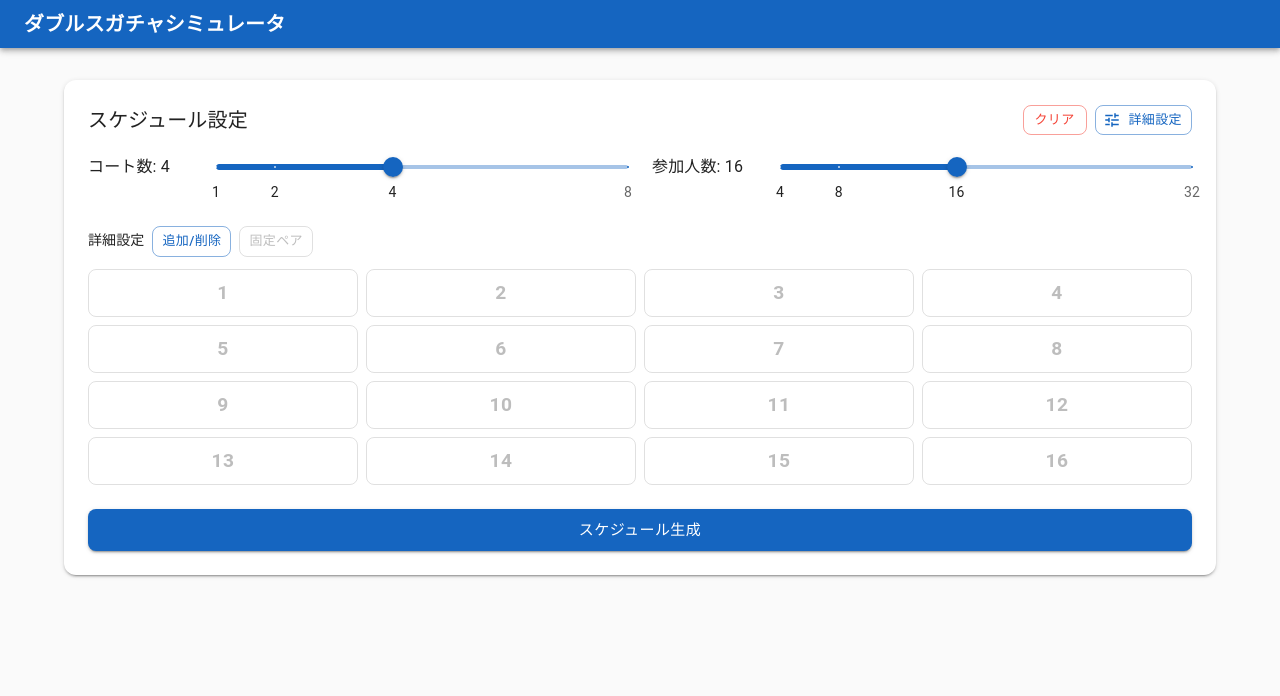
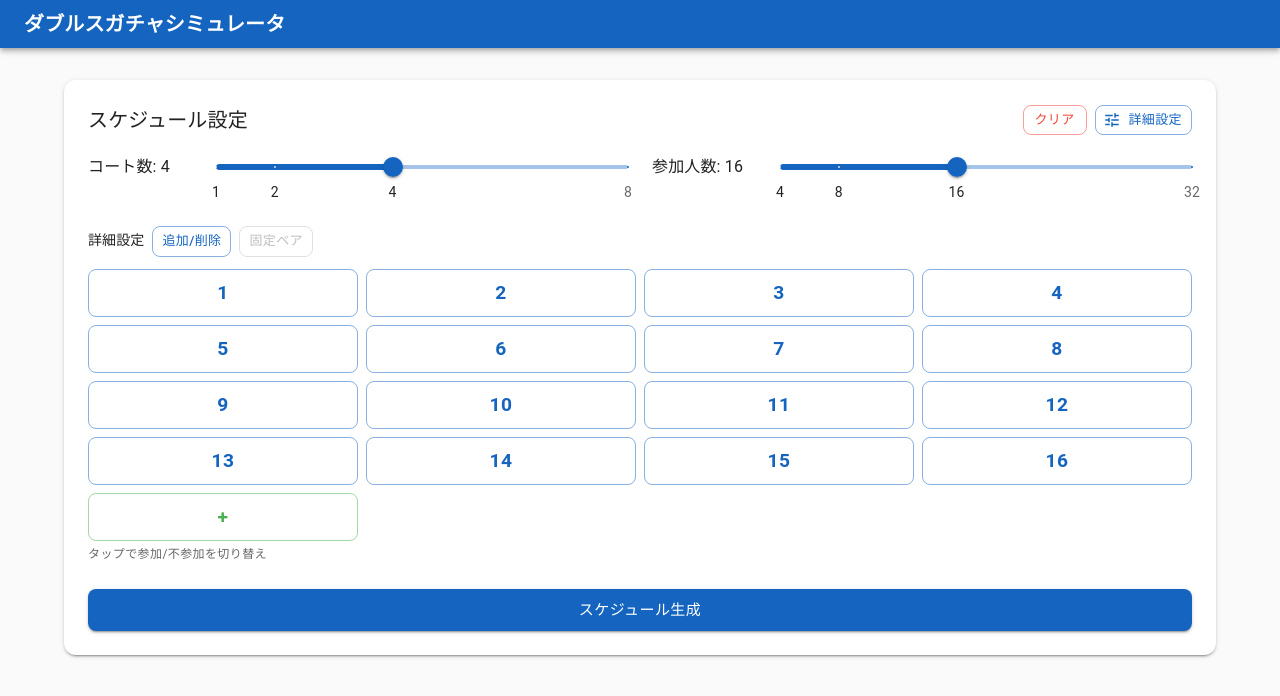
Before and after one commit to tshorea1207/doubles-random-number-table, a React (Vite) app: page / in a window 1280 px wide. Both pictures are taken after a click on the button "追加/削除". Shown: the top 696 px of the page. Built offline with nearby package versions, Linux system fonts and the light colour scheme.

Commit message:
追加/削除機能は最初のスケジュール生成前から実行可能とする

```diff
--- a/src/components/ScheduleForm.tsx
+++ b/src/components/ScheduleForm.tsx
@@ -129,16 +129,21 @@ export function ScheduleForm({ onGenerate, onRegenerate, onCancel, onClear, isGe
       const all = [...currentActivePlayers, ...pendingAdds, ...removedPlayers];
       return [...new Set(all)].sort((a, b) => a - b);
     }
-    return Array.from({ length: players }, (_, i) => i + 1);
+    const base = Array.from({ length: players }, (_, i) => i + 1);
+    const all = [...base, ...pendingAdds];
+    return [...new Set(all)].sort((a, b) => a - b);
   }, [schedule, currentActivePlayers, players, pendingAdds, removedPlayers]);
 
   // 変更適用後のアクティブプレイヤー
   const newActivePlayers = useMemo(() => {
+    const base = schedule
+      ? currentActivePlayers
+      : Array.from({ length: players }, (_, i) => i + 1);
     return [
-      ...currentActivePlayers.filter(p => !pendingRemoves.includes(p)),
+      ...base.filter(p => !pendingRemoves.includes(p)),
       ...pendingAdds,
     ].sort((a, b) => a - b);
-  }, [currentActivePlayers, pendingAdds, pendingRemoves]);
+  }, [schedule, currentActivePlayers, players, pendingAdds, pendingRemoves]);
 
   // プレイヤー → 固定ペアインデックスのマップ（色分け用）
   const playerPairMap = useMemo(() => {
@@ -189,14 +194,16 @@ export function ScheduleForm({ onGenerate, onRegenerate, onCancel, onClear, isGe
 
   // 次のプレイヤー番号
   const nextPlayerNumber = useMemo(() => {
-    const allKnown = [...currentActivePlayers, ...pendingAdds, ...removedPlayers];
+    const allKnown = schedule
+      ? [...currentActivePlayers, ...pendingAdds, ...removedPlayers]
+      : [...Array.from({ length: players }, (_, i) => i + 1), ...pendingAdds];
     return allKnown.length > 0 ? Math.max(...allKnown) + 1 : 1;
-  }, [currentActivePlayers, pendingAdds, removedPlayers]);
+  }, [schedule, currentActivePlayers, pendingAdds, removedPlayers, players]);
 
   // 固定ペアバリデーション
   const effectivePlayersCount = schedule
     ? Math.max(...currentActivePlayers, ...pendingAdds, ...removedPlayers, 0)
-    : players;
+    : Math.max(...gridPlayers, 0);
   const fixedPairsValidation = validateFixedPairs(fixedPairs, effectivePlayersCount);
 
   // --- ハンドラー ---
@@ -207,6 +214,8 @@ export function ScheduleForm({ onGenerate, onRegenerate, onCancel, onClear, isGe
 
     if (!schedule) {
       setPlayers(newValue);
+      setPendingAdds([]);
+      setPendingRemoves([]);
       return;
     }
 
@@ -246,8 +255,18 @@ export function ScheduleForm({ onGenerate, onRegenerate, onCancel, onClear, isGe
       return;
     }
 
-    // 生成前はグリッドは参加者トグル不可
-    if (!schedule) return;
+    if (!schedule) {
+      // 生成前: pendingAdds/pendingRemoves でトグル
+      const basePlayers = Array.from({ length: players }, (_, i) => i + 1);
+      if (pendingAdds.includes(player)) {
+        setPendingAdds(prev => prev.filter(p => p !== player));
+      } else if (pendingRemoves.includes(player)) {
+        setPendingRemoves(prev => prev.filter(p => p !== player));
+      } else if (basePlayers.includes(player)) {
+        setPendingRemoves(prev => [...prev, player]);
+      }
+      return;
+    }
 
     if (pendingAdds.includes(player)) {
       setPendingAdds(prev => prev.filter(p => p !== player));
@@ -284,7 +303,9 @@ export function ScheduleForm({ onGenerate, onRegenerate, onCancel, onClear, isGe
 
   const handleAddPlayer = () => {
     setPendingAdds(prev => [...prev, nextPlayerNumber]);
-    setPlayers(prev => prev + 1);
+    if (schedule) {
+      setPlayers(prev => prev + 1);
+    }
   };
 
   const handleRemoveFixedPair = (index: number) => {
@@ -352,7 +373,7 @@ export function ScheduleForm({ onGenerate, onRegenerate, onCancel, onClear, isGe
       && pairSelection.firstPlayer === player;
 
     if (isInPairSelectionMode && !isSelectableForPair && !isFirstSelected) return true;
-    if (!schedule && pairSelection.mode === 'inactive') return true;
+    if (!schedule && pairSelection.mode === 'inactive' && !showPlayerGrid) return true;
     return false;
   };
 
@@ -379,18 +400,27 @@ export function ScheduleForm({ onGenerate, onRegenerate, onCancel, onClear, isGe
       setPairSelection({ mode: 'inactive' });
     } else {
       // 新規生成パス
+      const effectiveCount = newActivePlayers.length;
+      const newFixedPairs = fixedPairs.filter(
+        fp => newActivePlayers.includes(fp.player1) && newActivePlayers.includes(fp.player2)
+      );
+      if (newFixedPairs.length !== fixedPairs.length) {
+        onFixedPairsChange(newFixedPairs);
+      }
       onGenerate({
         courtsCount: courts,
-        playersCount: players,
+        playersCount: effectiveCount,
         roundsCount: rounds,
         weights: { w1, w2, w3 },
-        fixedPairs,
+        fixedPairs: newFixedPairs,
       });
+      setPendingAdds([]);
+      setPendingRemoves([]);
     }
   };
 
   // バリデーション
-  const playersValid = players >= courts * 4;
+  const playersValid = newActivePlayers.length >= courts * 4;
   const isValid = playersValid && fixedPairsValidation.isValid;
   const errorMessage = !playersValid ? `参加人数は ${courts * 4} 人以上が必要です` : "";
 
@@ -400,7 +430,7 @@ export function ScheduleForm({ onGenerate, onRegenerate, onCancel, onClear, isGe
     : (isValid && !isGenerating);
 
   // 休憩者数の計算
-  const restingCount = Math.max(0, players - courts * 4);
+  const restingCount = Math.max(0, newActivePlayers.length - courts * 4);
   const restingMessage = restingCount > 0 ? `毎ラウンド ${restingCount} 人が休憩` : "";
 
   // 全設定を初期値にリセット
@@ -486,10 +516,10 @@ export function ScheduleForm({ onGenerate, onRegenerate, onCancel, onClear, isGe
           <Grid item xs={12} sm={6} order={{ xs: 2, sm: 2 }}>
             <Box sx={{ display: "flex", alignItems: "center", gap: 2, pb: 2.5 }}>
               <Typography sx={{ whiteSpace: "nowrap", minWidth: "7em" }}>
-                参加人数: {players}
+                参加人数: {newActivePlayers.length}
               </Typography>
               <Slider
-                value={players}
+                value={newActivePlayers.length}
                 onChange={handlePlayersSliderChange}
                 min={4}
                 max={32}
@@ -566,8 +596,8 @@ export function ScheduleForm({ onGenerate, onRegenerate, onCancel, onClear, isGe
                       {p}
                     </Button>
                   ))}
-                  {/* 追加ボタン（生成後のみ） */}
-                  {schedule && pairSelection.mode === 'inactive' && (
+                  {/* 追加ボタン */}
+                  {pairSelection.mode === 'inactive' && (
                     <Button
                       variant="outlined"
                       color="success"
@@ -580,8 +610,8 @@ export function ScheduleForm({ onGenerate, onRegenerate, onCancel, onClear, isGe
                   )}
                 </Box>
 
-                {/* 生成後: タップでトグルの説明 */}
-                {schedule && pairSelection.mode === 'inactive' && (
+                {/* タップでトグルの説明 */}
+                {pairSelection.mode === 'inactive' && (
                   <Typography variant="caption" color="text.secondary" sx={{ mt: 0.5, display: 'block' }}>
                     タップで参加/不参加を切り替え
                   </Typography>
```
